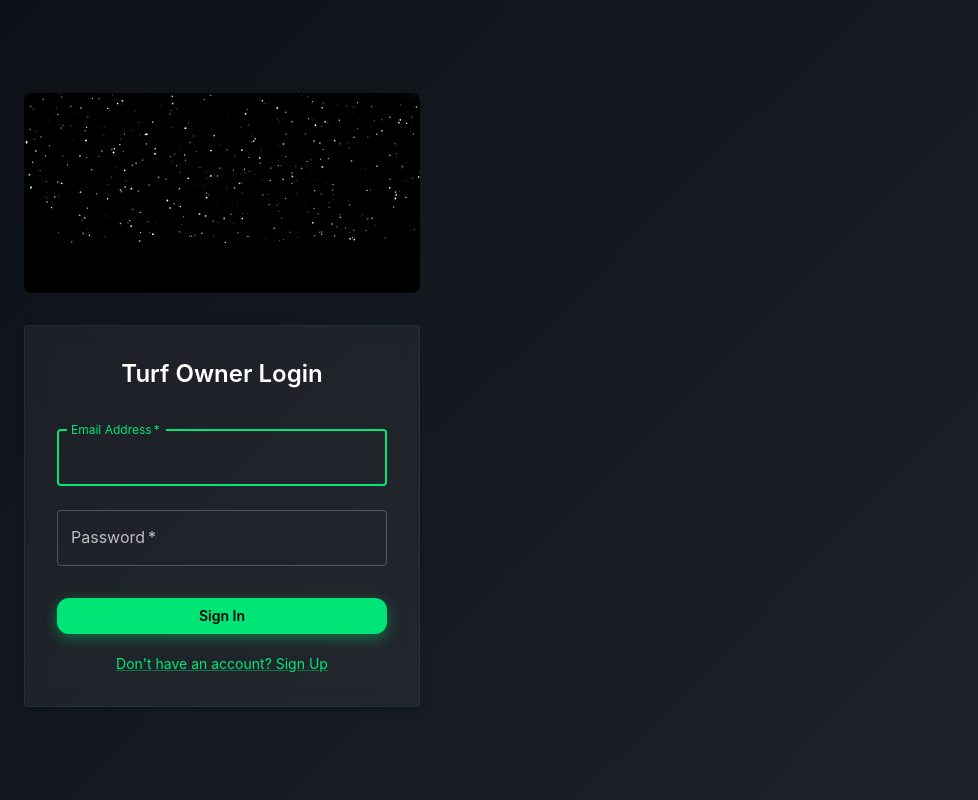
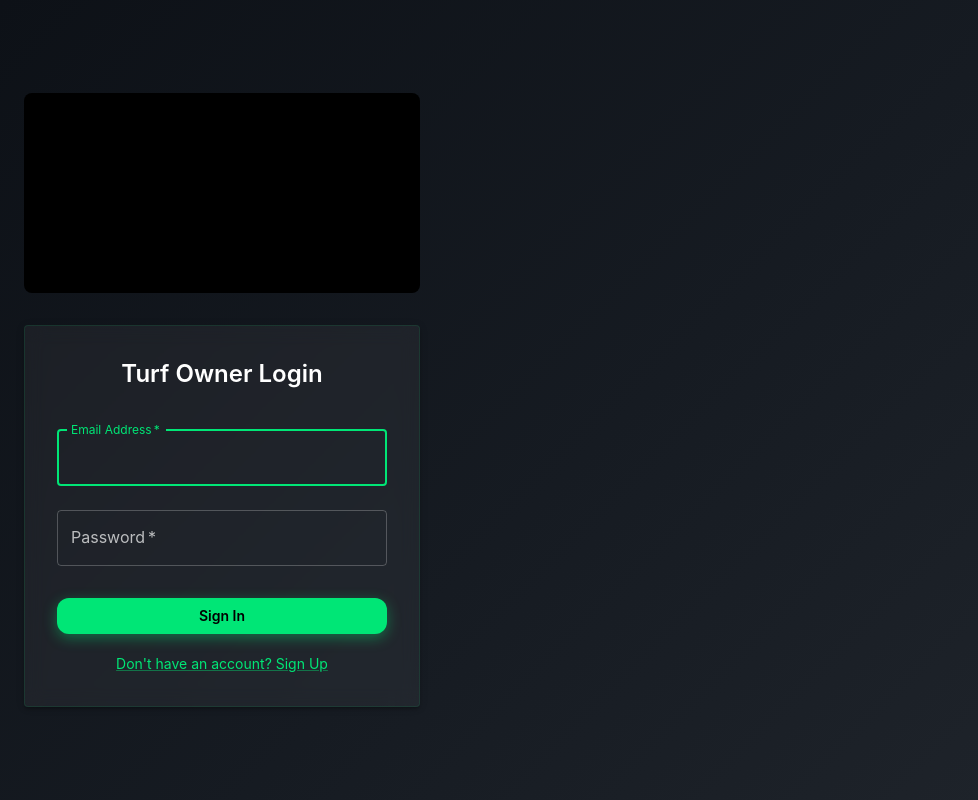
Before and after one commit to Sreeshks/Turf-owner-dashboard, a React (Vite) app: page /login in a window 1280 px wide. Shown: the whole page, without its empty margins (0-978 px from the left). Built offline with nearby package versions, Linux system fonts and the light colour scheme.

Commit message:
sparkle  hided

```diff
--- a/src/components/ui/sparkles/SparklesCore.tsx
+++ b/src/components/ui/sparkles/SparklesCore.tsx
@@ -1,127 +1,127 @@
-"use client";
+// "use client";
 
-import React, { useId, useState } from "react";
-import Particles from "react-tsparticles";
-import type { Engine, Container } from "tsparticles-engine";
-import { loadSlim } from "tsparticles-slim";
-import clsx from "clsx";
-import { motion, useAnimation } from "framer-motion";
+// import React, { useId, useState } from "react";
+// import Particles from "react-tsparticles";
+// import type { Engine, Container } from "tsparticles-engine";
+// import { loadSlim } from "tsparticles-slim";
+// import clsx from "clsx";
+// import { motion, useAnimation } from "framer-motion";
 
-type ParticlesProps = {
-  id?: string;
-  className?: string;
-  background?: string;
-  particleSize?: number;
-  minSize?: number;
-  maxSize?: number;
-  speed?: number;
-  particleColor?: string;
-  particleDensity?: number;
-};
+// type ParticlesProps = {
+//   id?: string;
+//   className?: string;
+//   background?: string;
+//   particleSize?: number;
+//   minSize?: number;
+//   maxSize?: number;
+//   speed?: number;
+//   particleColor?: string;
+//   particleDensity?: number;
+// };
 
-export const SparklesCore = (props: ParticlesProps) => {
-  const {
-    id,
-    className,
-    background,
-    minSize,
-    maxSize,
-    speed,
-    particleColor,
-    particleDensity,
-  } = props;
+// export const SparklesCore = (props: ParticlesProps) => {
+//   const {
+//     id,
+//     className,
+//     background,
+//     minSize,
+//     maxSize,
+//     speed,
+//     particleColor,
+//     particleDensity,
+//   } = props;
 
-  const controls = useAnimation();
-  const generatedId = useId();
+//   const controls = useAnimation();
+//   const generatedId = useId();
 
-  const [initDone, setInitDone] = useState(false);
+//   const [initDone, setInitDone] = useState(false);
 
-  // Called by Particles component to initialize the engine
-  const particlesInit = async (engine: Engine) => {
-    await loadSlim(engine);
-    setInitDone(true);
-  };
+//   // Called by Particles component to initialize the engine
+//   const particlesInit = async (engine: Engine) => {
+//     await loadSlim(engine);
+//     setInitDone(true);
+//   };
 
-  // Called when particles are loaded and container is ready
-  const particlesLoaded = async (container?: Container) => {
-    if (container) {
-      controls.start({
-        opacity: 1,
-        transition: {
-          duration: 1,
-        },
-      });
-    }
-  };
+//   // Called when particles are loaded and container is ready
+//   const particlesLoaded = async (container?: Container) => {
+//     if (container) {
+//       controls.start({
+//         opacity: 1,
+//         transition: {
+//           duration: 1,
+//         },
+//       });
+//     }
+//   };
 
-  return (
-    <motion.div animate={controls} className={clsx("opacity-0", className)}>
-      <Particles
-        id={id || generatedId}
-        className={clsx("h-full w-full")}
-        init={particlesInit}
-        loaded={particlesLoaded}
-        options={{
-          background: {
-            color: {
-              value: background || "#0d47a1",
-            },
-          },
-          fullScreen: {
-            enable: false,
-            zIndex: 1,
-          },
-          fpsLimit: 120,
-          interactivity: {
-            events: {
-              onClick: { enable: true, mode: "push" },
-              onHover: { enable: false, mode: "repulse" },
-              resize: true,
-            },
-            modes: {
-              push: { quantity: 4 },
-              repulse: { distance: 200, duration: 0.4 },
-            },
-          },
-          particles: {
-            bounce: {
-              horizontal: { value: 1 },
-              vertical: { value: 1 },
-            },
-            collisions: {
-              enable: false,
-              mode: "bounce",
-              overlap: { enable: true, retries: 0 },
-            },
-            color: {
-              value: particleColor || "#ffffff",
-            },
-            move: {
-              enable: true,
-              speed: { min: 0.1, max: 1 },
-              direction: "none",
-              outModes: { default: "out" },
-            },
-            number: {
-              density: { enable: true, width: 400, height: 400 },
-              value: particleDensity || 120,
-            },
-            opacity: {
-              value: { min: 0.1, max: 1 },
-              animation: {
-                enable: true,
-                speed: speed || 4,
-                sync: false,
-              },
-            },
-            shape: { type: "circle" },
-            size: {
-              value: { min: minSize || 1, max: maxSize || 3 },
-            },
-          },
-          detectRetina: true,
-        }}
-      />
-    </motion.div>
-  );
-};
+//   return (
+//     <motion.div animate={controls} className={clsx("opacity-0", className)}>
+//       <Particles
+//         id={id || generatedId}
+//         className={clsx("h-full w-full")}
+//         init={particlesInit}
+//         loaded={particlesLoaded}
+//         options={{
+//           background: {
+//             color: {
+//               value: background || "#0d47a1",
+//             },
+//           },
+//           fullScreen: {
+//             enable: false,
+//             zIndex: 1,
+//           },
+//           fpsLimit: 120,
+//           interactivity: {
+//             events: {
+//               onClick: { enable: true, mode: "push" },
+//               onHover: { enable: false, mode: "repulse" },
+//               resize: true,
+//             },
+//             modes: {
+//               push: { quantity: 4 },
+//               repulse: { distance: 200, duration: 0.4 },
+//             },
+//           },
+//           particles: {
+//             bounce: {
+//               horizontal: { value: 1 },
+//               vertical: { value: 1 },
+//             },
+//             collisions: {
+//               enable: false,
+//               mode: "bounce",
+//               overlap: { enable: true, retries: 0 },
+//             },
+//             color: {
+//               value: particleColor || "#ffffff",
+//             },
+//             move: {
+//               enable: true,
+//               speed: { min: 0.1, max: 1 },
+//               direction: "none",
+//               outModes: { default: "out" },
+//             },
+//             number: {
+//               density: { enable: true, width: 400, height: 400 },
+//               value: particleDensity || 120,
+//             },
+//             opacity: {
+//               value: { min: 0.1, max: 1 },
+//               animation: {
+//                 enable: true,
+//                 speed: speed || 4,
+//                 sync: false,
+//               },
+//             },
+//             shape: { type: "circle" },
+//             size: {
+//               value: { min: minSize || 1, max: maxSize || 3 },
+//             },
+//           },
+//           detectRetina: true,
+//         }}
+//       />
+//     </motion.div>
+//   );
+// };
--- a/src/pages/Login.tsx
+++ b/src/pages/Login.tsx
@@ -1,5 +1,5 @@
 import React, { useState } from 'react';
-import { SparklesCore } from '../components/ui/sparkles/SparklesCore';
+// import { SparklesCore } from '../components/ui/sparkles/SparklesCore';
 import { useNavigate } from 'react-router-dom';
 import { BASE_URL } from '../utils/api';
 import {
@@ -127,14 +127,14 @@ const Login: React.FC = () => {
           mb: 4,
         }}
       >
-        <SparklesCore
+        {/* <SparklesCore
           background="transparent"
           minSize={0.4}
           maxSize={1}
           particleDensity={1200}
           className="w-full h-full"
           particleColor="#FFFFFF"
-        />
+        /> */}
         <div
           className="absolute inset-0 w-full h-full bg-black"
           style={{
```
Also changed, not shown: src/components/SparklesPreview.tsx (+23 -23 lines).
